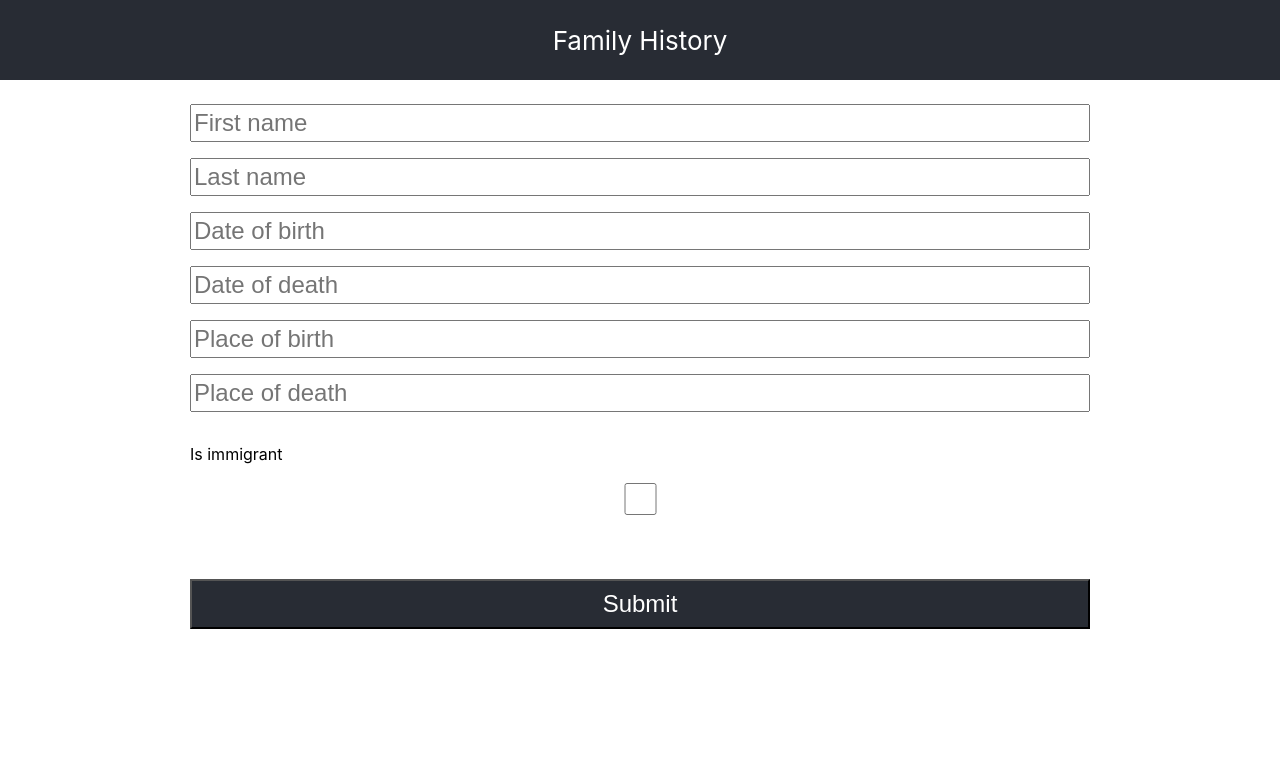
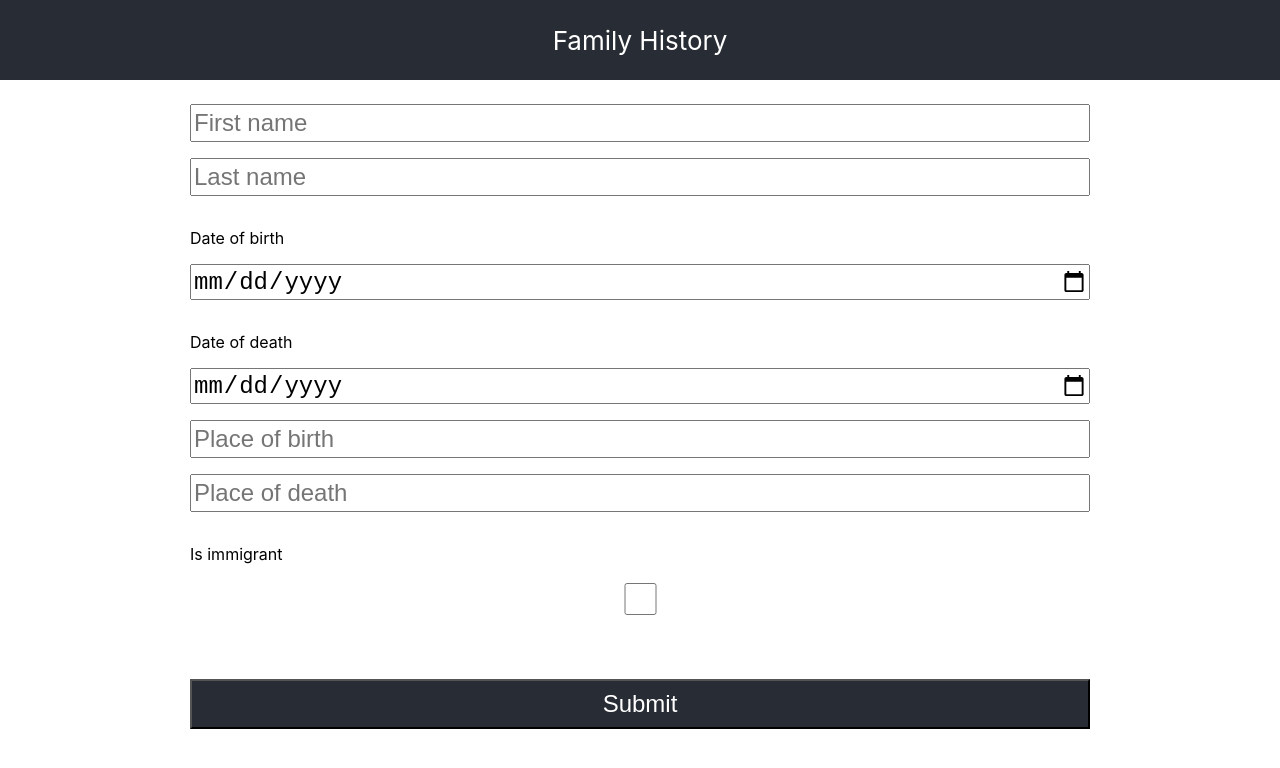
Before and after one commit to shae-wat/watson-gaus-family-history, a React (Create React App) app: page / in a window 1280 px wide. Shown: the top 768 px of the page. Built offline with nearby package versions, Linux system fonts and the light colour scheme.

Commit message:
add axios

```diff
--- a/package.json
+++ b/package.json
@@ -10,6 +10,7 @@
     "@types/node": "^12.0.0",
     "@types/react": "^16.9.53",
     "@types/react-dom": "^16.9.8",
+    "axios": "^0.21.1",
     "react": "^17.0.1",
     "react-dom": "^17.0.1",
     "react-scripts": "4.0.1",
--- a/src/App.tsx
+++ b/src/App.tsx
@@ -1,5 +1,6 @@
-import React from 'react';
+import React, { useState } from 'react';
 import styled from 'styled-components'
+import {putAncestorInfo} from './network/requests'
 
 const AppHeader = styled.header`
   background-color: #282c34;
@@ -38,20 +39,42 @@ const PersonDetailsForm = styled.form`
 `
 
 function App() {
+  const [firstName, setFirstName] = useState('');
+  const [lastName, setLastName] = useState('');
+  const [dateOfBirth, setDateOfBirth] = useState('');
+  const [dateOfDeath, setDateOfDeath] = useState('');
+  const [placeOfBirth, setPlaceOfBirth] = useState('');
+  const [placeOfDeath, setPlaceOfDeath] = useState('');
+  const [isImmigrant, setIsImmigrant] = useState(false);
+
+  const onFormSubmit = () => {
+    console.log('onFormSubmit');
+    putAncestorInfo({firstName, lastName, dateOfBirth, dateOfDeath, placeOfBirth, placeOfDeath, isImmigrant})
+  }
+
   return (
     <div>
       <AppHeader>
         Family History
       </AppHeader>
       <Page>
-        <PersonDetailsForm onSubmit={(e)=>{e.preventDefault(); console.log('form submitted')}}>
-          <input type="text" id="first_name" name="first_name" placeholder="First name" required/>
-          <input type="text" id="last_name" name="last_name" placeholder="Last name" required/>
-          <input type="text" id="date_of_birth" name="date_of_birth" placeholder="Date of birth"required/>
-          <input type="text" id="date_of_death" name="date_of_death" placeholder="Date of death"required/>
-          <input type="text" id="place_of_birth" name="place_of_birth" placeholder="Place of birth"required/>
-          <input type="text" id="place_of_death" name="place_of_death" placeholder="Place of death"required/>
-          <p>Is immigrant</p><input type="checkbox" id="immigrant" name="immigrant" />
+        <PersonDetailsForm onSubmit={(e)=>{e.preventDefault(); onFormSubmit();}}>
+          <input type="text" id="first_name" name="first_name" placeholder="First name" required
+          onChange={(e)=>{setFirstName(e.target.value)}}/>
+          <input type="text" id="last_name" name="last_name" placeholder="Last name" required
+            onChange={(e)=>{setLastName(e.target.value)}}/>
+          <p>Date of birth</p>
+          <input type="date" id="date_of_birth" name="date_of_birth" required
+            onChange={(e)=>{setDateOfBirth(e.target.value)}} />
+          <p>Date of death</p>
+          <input type="date" id="date_of_death" name="date_of_death" required
+          onChange={(e)=>{setDateOfDeath(e.target.value)}} />
+          <input type="text" id="place_of_birth" name="place_of_birth" placeholder="Place of birth" required
+          onChange={(e)=>{setPlaceOfBirth(e.target.value)}} />
+          <input type="text" id="place_of_death" name="place_of_death" placeholder="Place of death" required
+          onChange={(e)=>{setPlaceOfDeath(e.target.value)}} />
+          <p>Is immigrant</p><input type="checkbox" id="immigrant" name="immigrant"
+          onChange={()=>{setIsImmigrant(!isImmigrant)}}/>
           <button type="submit" >Submit</button>
         </PersonDetailsForm>
       </Page>
--- /dev/null
+++ b/src/network/requests.ts
@@ -0,0 +1,4 @@
+import axios from 'axios'
+
+export const putAncestorInfo = (data: any) =>
+axios.put('https://watson-gaus-family-history-default-rtdb.firebaseio.com/', data)
```
Also changed, not shown: 1 other file (tests, documents, lock files or other folders).
